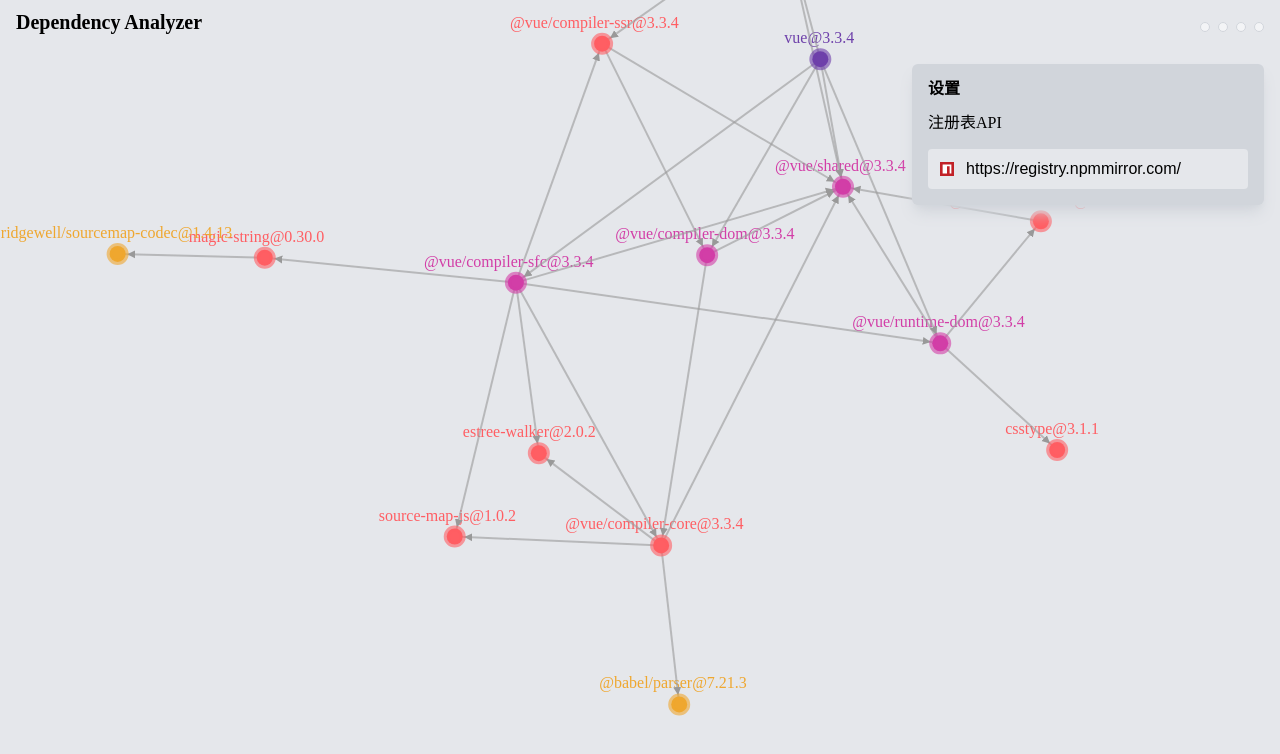
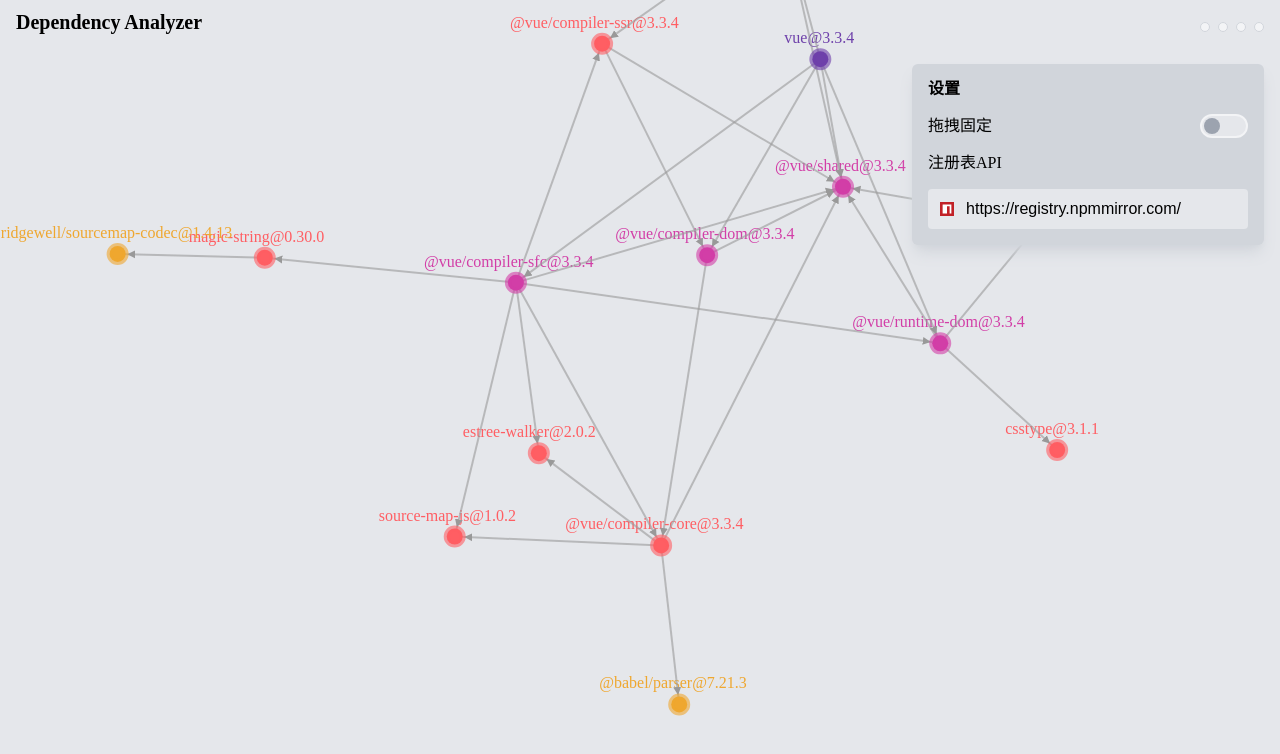
Before and after one commit to depazer/depazer, a Vue app in the folder packages/web/: page / in a window 1280 px wide. Both pictures are taken after a click on the button 1259 px from the left and 26 px from the top of the page. Shown: the top 754 px of the page. Built offline with nearby package versions, Linux system fonts and the light colour scheme.

Commit message:
feat(web): add fixed nail model

```diff
--- a/packages/web/src/components/GlobalSetting.vue
+++ b/packages/web/src/components/GlobalSetting.vue
@@ -1,9 +1,11 @@
 <script lang="ts" setup>
 import { useAppStore } from '@/stores/app'
+import { storeToRefs } from 'pinia'
 
 const emit = defineEmits<{ close: [] }>()
 
 const appStore = useAppStore()
+const { fixedNailModel } = storeToRefs(appStore)
 </script>
 
 <template>
@@ -26,6 +28,24 @@ const appStore = useAppStore()
     </header>
 
     <div>
+      <div my-4 flex="~ justify-between items-center">
+        <span>拖拽固定</span>
+        <button
+          type="button"
+          title="开关"
+          @click="appStore.toggleFixedNailModel()"
+          border="2 solid gray-1 dark:slate-6"
+          flex="~ justify-center items-center"
+          :bg="fixedNailModel && 'gray-3 dark:slate-2'"
+          class="h-6 rounded-3 w-12 bg-gray-2 dark:bg-slate-8"
+        >
+          <span
+            :transform="fixedNailModel && 'translate-x-3'"
+            class="inline-block w-4 h-4 rounded-2 bg-gray-4 -translate-x-3 transition-transform"
+          ></span>
+        </button>
+      </div>
+
       <p>注册表API</p>
       <div
         flex="~ items-center"
--- a/packages/web/src/stores/app.ts
+++ b/packages/web/src/stores/app.ts
@@ -1,6 +1,5 @@
 import { ref } from 'vue'
 import { defineStore } from 'pinia'
-
 import { useToggle } from '@vueuse/core'
 
 export const useAppStore = defineStore('app', () => {
@@ -11,8 +10,8 @@ export const useAppStore = defineStore('app', () => {
   ]
   const currentRegistry = ref<string>(npmRegistryURLs[0])
 
-  const settingVisible = ref<boolean>(false)
-  const toggleSettingVisible = useToggle(settingVisible)
+  const fixedNailModel = ref<boolean>(false)
+  const toggleFixedNailModel = useToggle(fixedNailModel)
 
-  return { currentRegistry, npmRegistryURLs, settingVisible, toggleSettingVisible }
+  return { currentRegistry, npmRegistryURLs, toggleFixedNailModel, fixedNailModel }
 })
```
